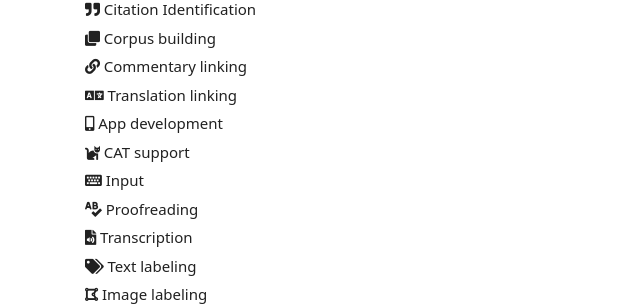
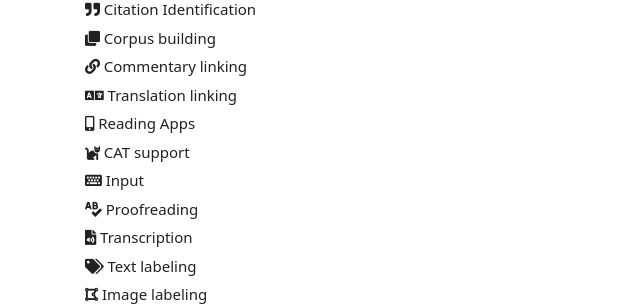
Before and after one commit to pecha-jobs/pecha-jobs.github.io, a Jekyll site: the page built from labeling.md, in a window 1280 px wide. Shown: the part 429-737 px from the top of the page, without its empty margins (118-758 px from the left). Built offline with Jekyll 4.4.1, drawn with Linux system fonts in a browser that asks for light colours; some web fonts are replaced; our own code applies the rules of GitHub Pages for plain Markdown files.

Commit message:
Update sidebar.html

```diff
--- a/_includes/sidebar.html
+++ b/_includes/sidebar.html
@@ -52,7 +52,7 @@
             <a href="https://pechajobs.github.io/tm"><i class="fas fa-language"></i> Translation linking</a>
         </li>
         <li>
-            <a href="https://pechajobs.github.io/app"><i class="fas fa-mobile-alt"></i> App development</a>
+            <a href="https://pechajobs.github.io/app"><i class="fas fa-mobile-alt"></i> Reading Apps</a>
         </li>
         <li>
             <a href="https://pechajobs.github.io/cat"><i class="fas fa-cat"></i> CAT support</a>
```
